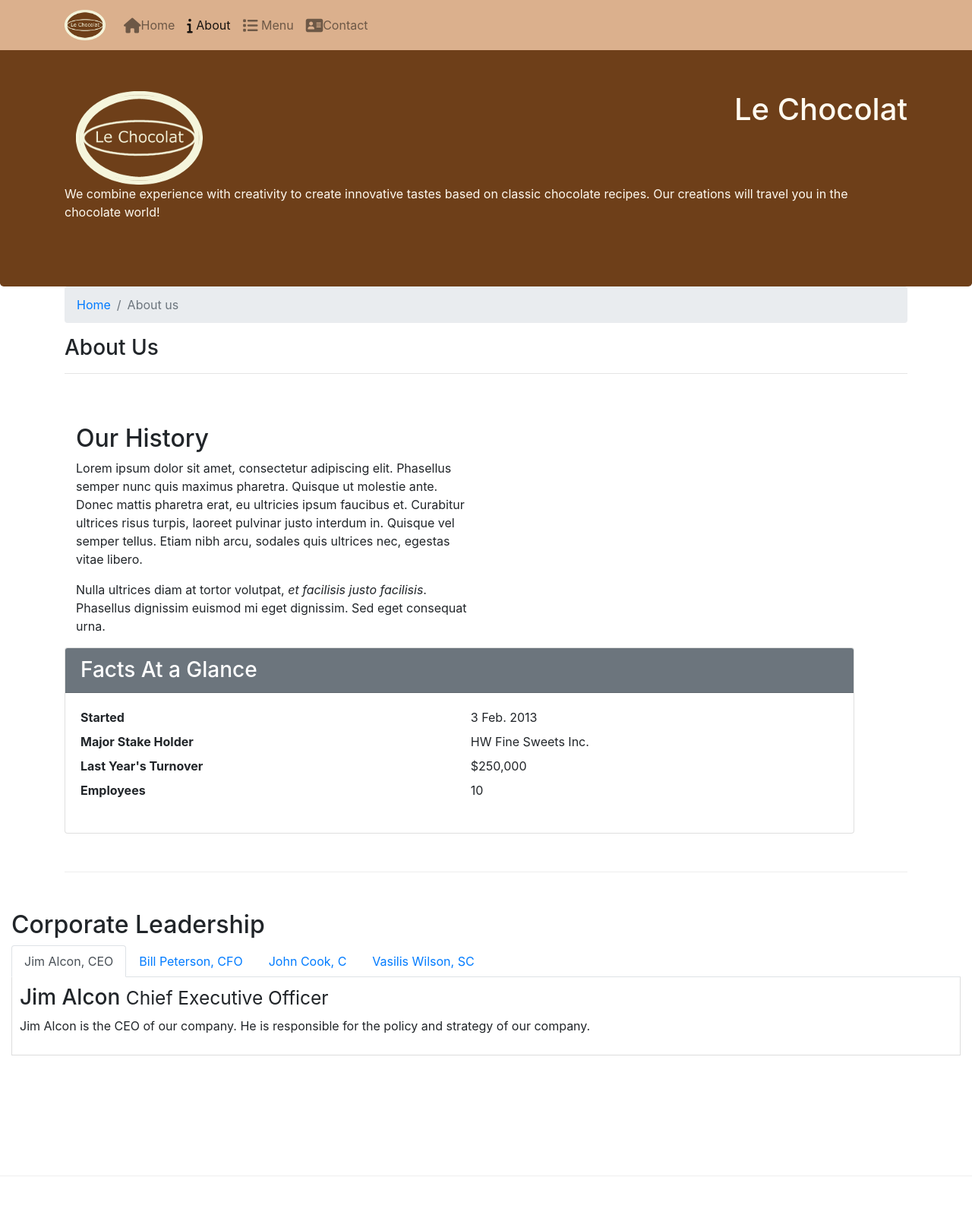
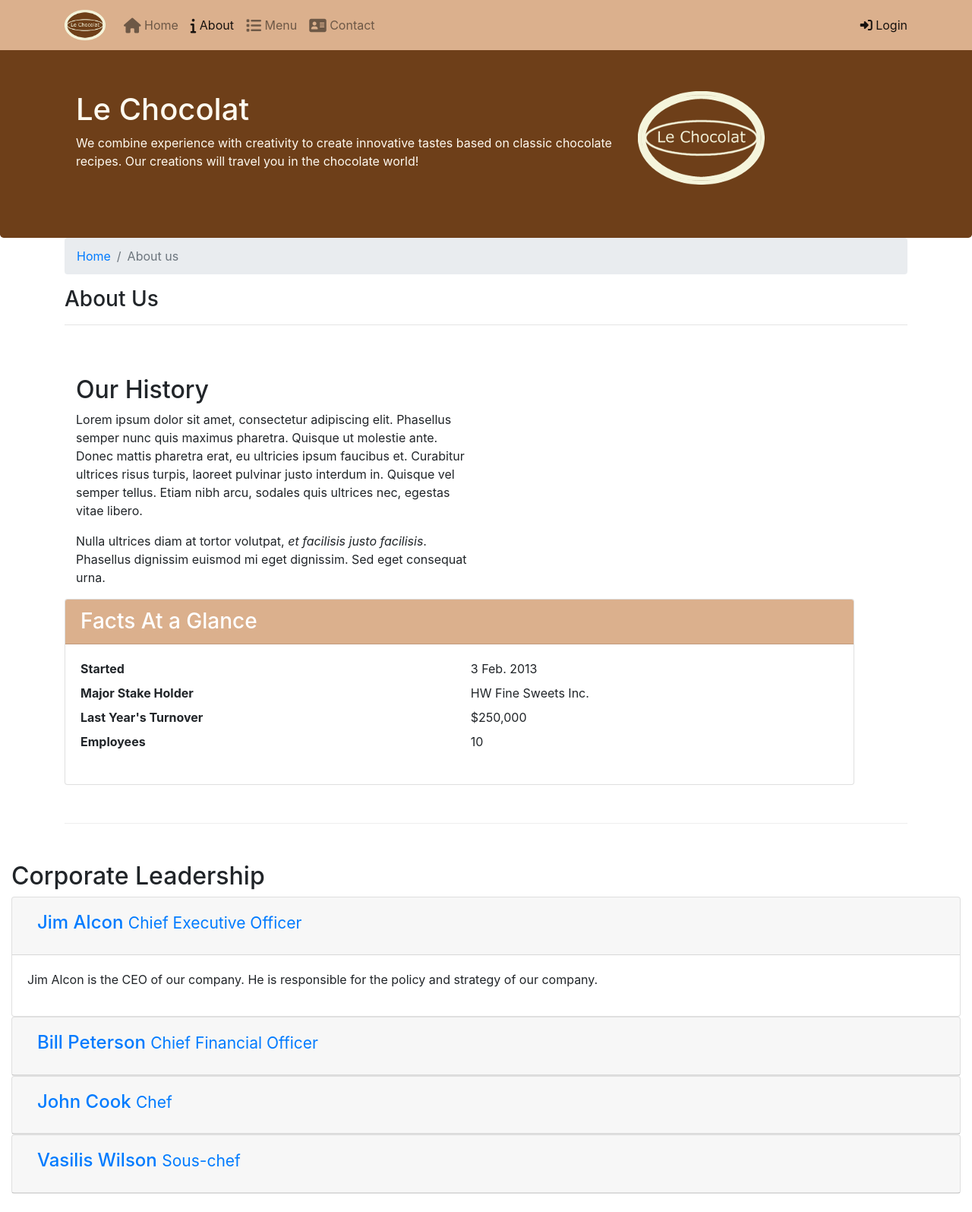
Before and after one commit to triantac/CharaLeChocolat, a plain HTML site: page aboutus.html in a window 1280 px wide. Shown: the top 1595 px of the page at 76% size. Drawn offline with nearby package versions, Linux system fonts and the light colour scheme.

Commit message:
Accordion

```diff
--- a/aboutus.html
+++ b/aboutus.html
@@ -13,43 +13,48 @@
 </head>
 
 <body>
-    <nav class="navbar navbar-expand-md navbar-light bg-light fixed-top">
+    <nav class="navbar navbar-expand-md navbar-light bg-light fixed-top ">
         <div class="container">
-            <a class="navbar-brand" href="./aboutus.html"><img src="images/logo.png" height="40" width="54"></a>
+            <a class="navbar-brand" href="./index.html"><img src="images/logo.png" height="40" width="54"></a>
             <button class="navbar-toggler" type="button" data-toggle="collapse" data-target="#Navbar">
                 <span class="navbar-toggler-icon"></span>
             </button>
             <div class="collapse navbar-collapse" id="Navbar">
-                <ul class="navbar-nav">
+                <ul class="navbar-nav mr-auto">
                     <li class="nav-item">
-                        <a class="nav-link" href="./index.html"> <span class="fa fa-home fa-lg"></span>Home</a>
+                        <a class="nav-link" href="./index.html"><span class="fa fa-home fa-lg"></span> Home</a>
                     </li>
                     <li class="nav-item active">
                         <a class="nav-link" href="#"><span class="fa fa-info fa-lg"></span> About</a>
                     </li>
                     <li class="nav-item">
-                        <a class="nav-link" href="#"><span class="fa fa-list fa-lg"></span> Menu</a>
+                        <a class="nav-link" href="./menu.html"><span class="fa fa-list fa-lg"></span> Menu</a>
                     </li>
                     <li class="nav-item">
-                        <a class="nav-link" href="#"><span class="fa fa-address-card fa-lg"></span>Contact</a>
+                        <a class="nav-link" href="./contactus.html"><span class="fa fa-address-card fa-lg"></span>
+                            Contact</a>
                     </li>
                 </ul>
+                <span class="navbar-text">
+                    <a data-toggle="modal" data-target="#loginModal">
+                        <span class="fa fa-sign-in"></span> Login
+                    </a>
+                </span>
             </div>
         </div>
     </nav>
     <header class="jumbotron">
         <div class="container">
             <div class="row row-header">
+                <div class="col-12 col-sm-8">
+                    <h1>Le Chocolat</h1>
+                    <p>We combine experience with creativity to create innovative tastes based on classic chocolate
+                        recipes. Our creations will travel you in the chocolate world!</p>
+                </div>
                 <div class="col col-sm">
                     <img src="images/logo.png" class="img-fluid">
                 </div>
-                <h1>Le Chocolat</h1>
-                <p>We combine experience with creativity to create innovative tastes based on classic chocolate
-                    recipes. Our creations will travel you in the chocolate world!</p>
             </div>
-            <div class="col col-sm">
-            </div>
-        </div>
         </div>
     </header>
 
@@ -78,7 +83,7 @@
                     euismod mi eget dignissim. Sed eget consequat urna. </p>
             </div>
             <div class="card">
-                <h3 class="card-header bg-secondary text-white">Facts At a Glance</h3>
+                <h3 class="card-header bg-light text-white">Facts At a Glance</h3>
                 <div class="card-body">
                     <dl class="row">
                         <dt class="col-6">Started</dt>
@@ -99,7 +104,7 @@
     <div class="row row-content">
         <div class="col-12">
             <h2>Corporate Leadership</h2>
-            <ul class="nav nav-tabs">
+            <!--<ul class="nav nav-tabs">
                 <li class="nav-item">
                     <a class="nav-link active" href="#tab1" role="tab" data-toggle="tab"> Jim Alcon, CEO</a>
                 </li>
@@ -143,9 +148,59 @@
                     <p class="d-none d-sm-block">Vasilis Wilson is well informed of all the current trends in pastry and
                         contributes his innovative ideas in our products. </p>
                 </div>
+            </div>-->
+              <div id="accordion">
+                <div class="card">
+                    <div class="card-header" id="headingOne">
+                            <button class="btn btn-link" data-toggle="collapse" data-target="#collapseOne" aria-expanded="true" aria-controls="collapseOne">
+                                <h4>Jim Alcon <small>Chief Executive Officer </small></h4>
+                          </button>
+                     </div>
+                    <div id="collapseOne" class="collapse show" aria-labelledby="headingOne" data-parent="#accordion">
+                        <div class="card-body">
+                            <p >Jim Alcon is the CEO of our company. He is responsible for the policy and strategy of our company. </p>
+                        </div>
+                    </div>
+                </div>
+                <div class="card">
+                    <div class="card-header" id="headingTwo">
+                        <button class="btn btn-link collapsed" data-toggle="collapse" data-target="#collapseTwo" aria-expanded="false" aria-controls="collapseTwo">
+                            <h4>Bill Peterson  <small>Chief Financial Officer </small></h4>
+                        </button>
+                    </div>
+                    <div id="collapseTwo" class="collapse" aria-labelledby="headingTwo" data-parent="#accordion">
+                        <div class="card-body">
+                            <p >Bill Peterson is the CFO of our company. He is responsible for all the financial decisions of our company. </p>
+                        </div>
+                    </div>
+                </div>
+                <div class="card">
+                    <div class="card-header" id="headingThree">
+                        <button class="btn btn-link collapsed" data-toggle="collapse" data-target="#collapseThree" aria-expanded="false" aria-controls="collapseThree">
+                            <h4>John Cook <small>Chef</small></h4>
+                        </button>
+                    </div>
+                    <div id="collapseThree" class="collapse" aria-labelledby="headingThree" data-parent="#accordion">
+                        <div class="card-body">
+                            <p >Our Chef, John Cook has specialized in the production of chocolates and he has created the receipts for our chocolates. </p>
+                        </div>
+                    </div>
+                </div>
+                <div class="card">
+                    <div class="card-header" id="headingFour">
+                        <button class="btn btn-link collapsed" data-toggle="collapse" data-target="#collapseFour" aria-expanded="false" aria-controls="collapseFour">
+                            <h4>Vasilis Wilson  <small>Sous-chef </small></h4>
+                        </button>
+                    </div>
+                    <div id="collapseFour" class="collapse" aria-labelledby="headingFour" data-parent="#accordion">
+                        <div class="card-body">
+                            <p >Vasilis Wilson is well informed of all the current trends in pastry and contributes his innovative ideas in our products. </p>
+                        </div>
+                    </div>
+                </div>
+            </div>
             </div>
         </div>
-    </div>
 
     <div class="row row-content">
         <div class="col-12 col-sm-9">
@@ -192,10 +247,10 @@
                 <div class="col-5 offset-1 col-sm-2">
                     <h5>Links</h5>
                     <ul class="list-unstyled">
-                        <li><a href="#">Home</a></li>
+                        <li><a href="./index.html">Home</a></li>
                         <li><a href="#">About</a></li>
-                        <li><a href="#">Menu</a></li>
-                        <li><a href="#">Contact</a></li>
+                        <li><a href="./menu.html">Menu</a></li>
+                        <li><a href="./contactus.html">Contact</a></li>
                     </ul>
                 </div>
                 <div class="col-6 col-sm-5">
```
